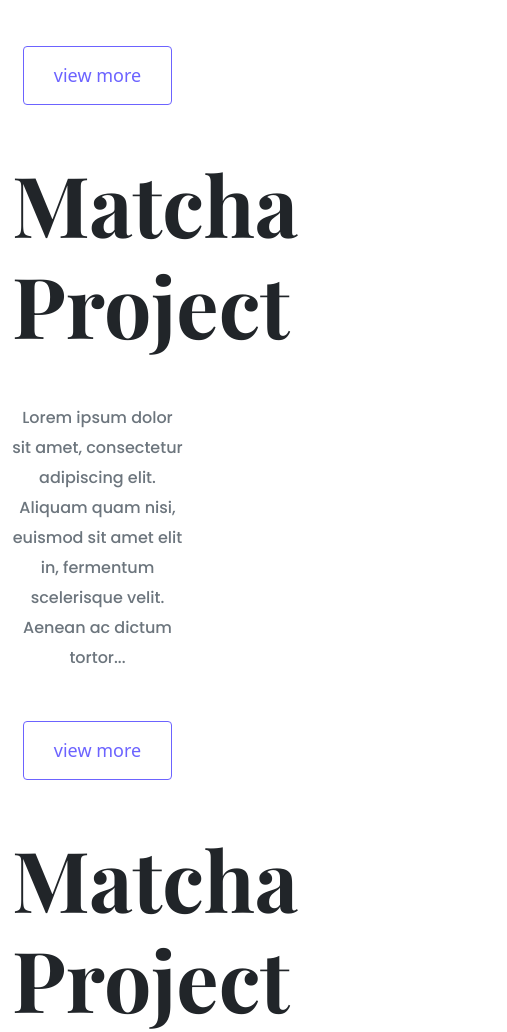
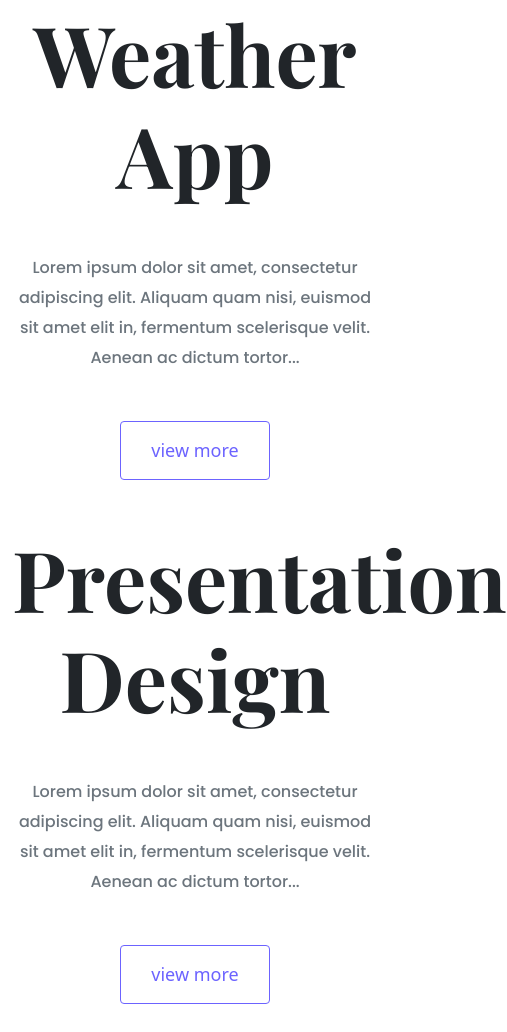
Before and after one commit to Iqra-Jav/portfolio-project, a plain HTML site: page index.html in a window 390 px wide. Shown: the part 1487-2519 px from the top of the page, 507 px wide, since content can reach past the window. Drawn offline with nearby package versions, Linux system fonts and the light colour scheme.

Commit message:
updated feature section
fixed alignment of columns used with bootstrap

```diff
--- a/index.html
+++ b/index.html
@@ -44,7 +44,7 @@
         <div class="col d-none d-lg-block">
           <img src="images/matcha-project.png" class="img-fluid" />
         </div>
-        <div class="col-6">
+        <div class="col">
           <div class="project-description">
             <h2 class="mb-5">Matcha Project</h2>
             <p class="mb-5 text-muted">
@@ -58,9 +58,9 @@
       </div>
 
       <div class="row mb-5">
-        <div class="col-6">
+        <div class="col">
           <div class="project-description">
-            <h2 class="mb-5">Matcha Project</h2>
+            <h2 class="mb-5">Weather App</h2>
             <p class="mb-5 text-muted">
               Lorem ipsum dolor sit amet, consectetur adipiscing elit. Aliquam
               quam nisi, euismod sit amet elit in, fermentum scelerisque velit.
@@ -78,9 +78,9 @@
         <div class="col d-none d-lg-block">
           <img src="images/matcha-project.png" class="img-fluid" />
         </div>
-        <div class="col-6">
+        <div class="col">
           <div class="project-description">
-            <h2 class="mb-5">Matcha Project</h2>
+            <h2 class="mb-5">Presentation Design</h2>
             <p class="mb-5 text-muted">
               Lorem ipsum dolor sit amet, consectetur adipiscing elit. Aliquam
               quam nisi, euismod sit amet elit in, fermentum scelerisque velit.
--- a/styles/portfolio.css
+++ b/styles/portfolio.css
@@ -69,11 +69,12 @@ p {
 
 .project-description {
   padding: 120px 60px;
+  margin: 0 auto;
 }
 
-@media (max-width: 960px) {
+@media (max-width: 990px) {
   .project-description {
-    padding: 0;
+    padding: 0px;
     text-align: center;
   }
 }
```
